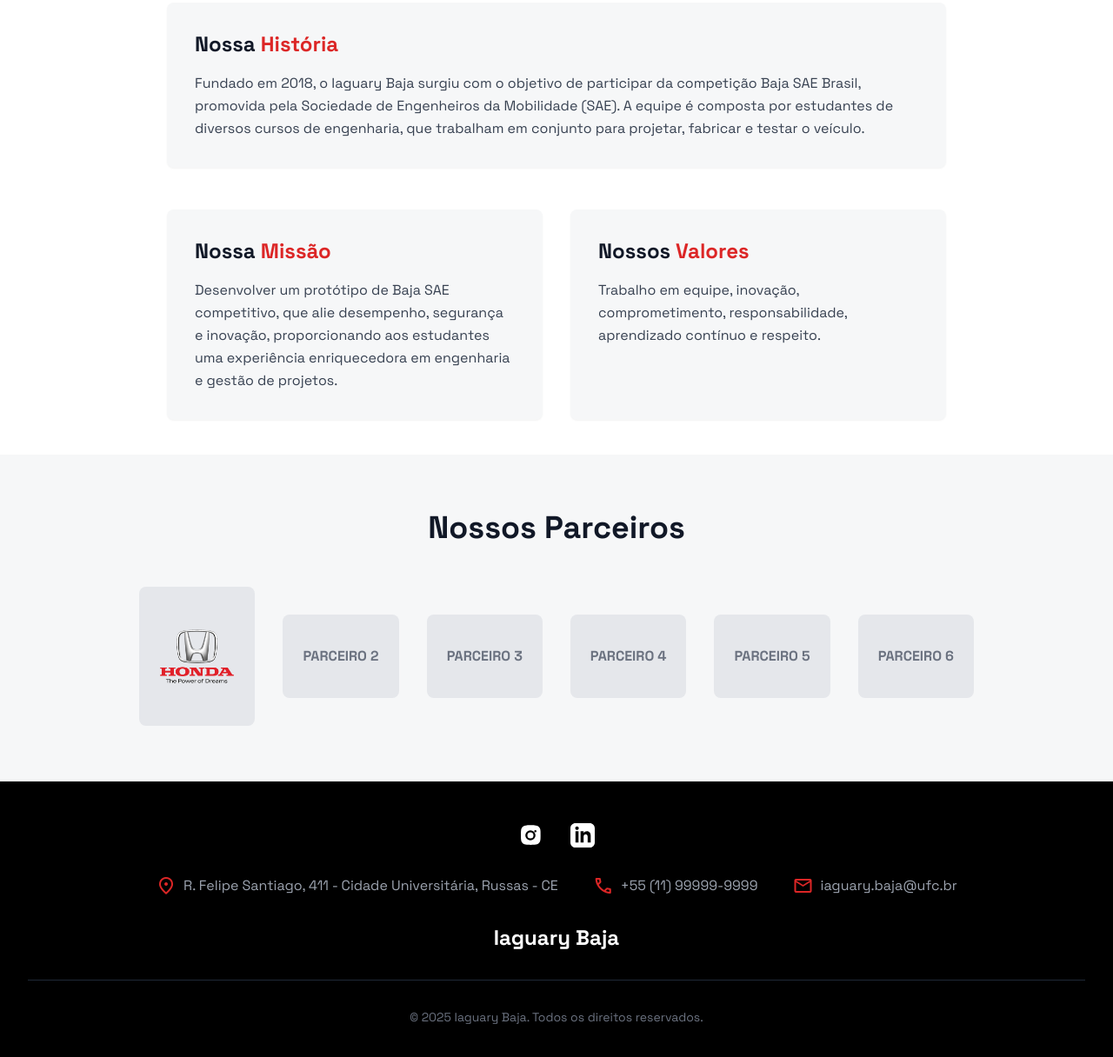
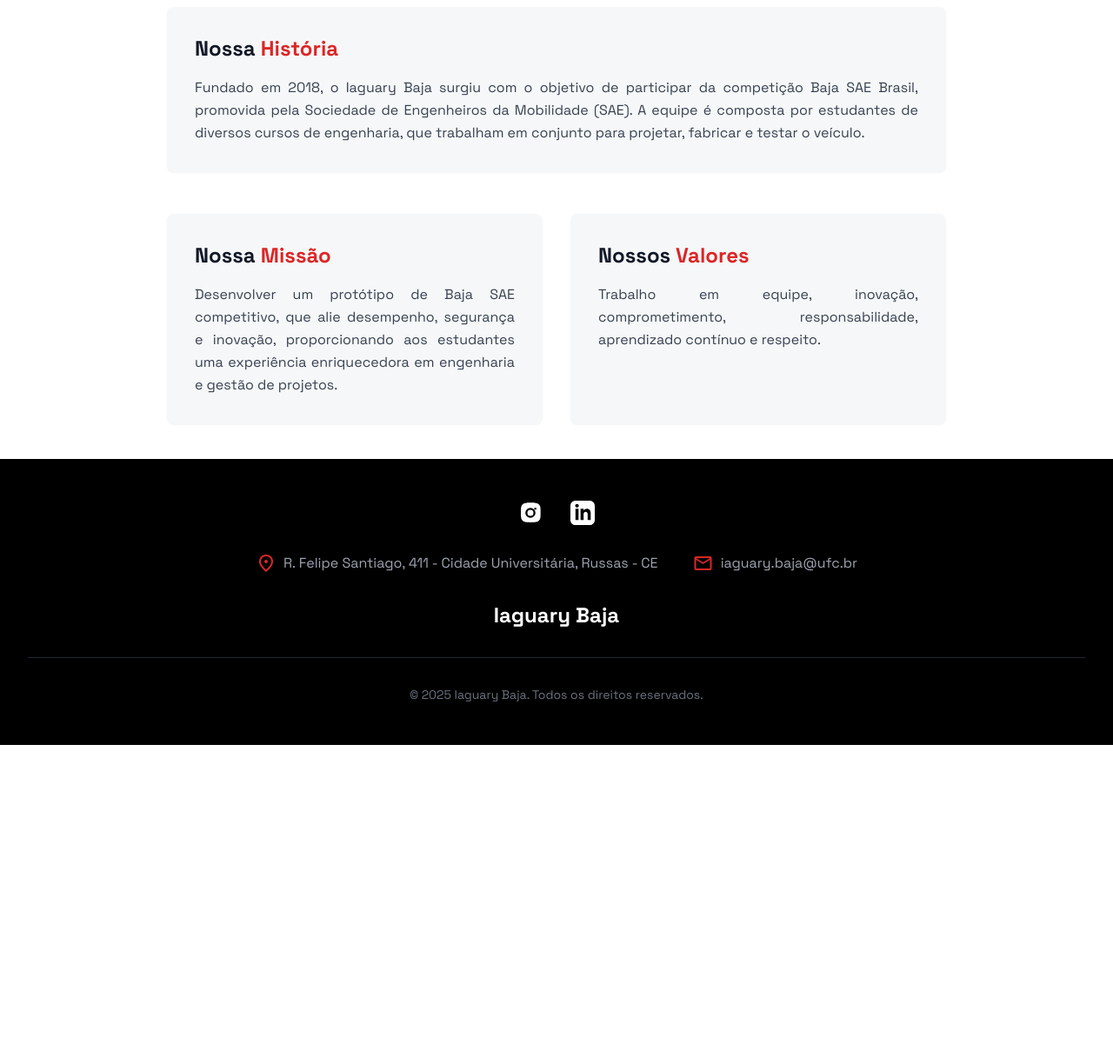
Before and after one commit to kauadesousanovais/IaguaryBaja, a plain HTML site: page index.html in a window 1280 px wide. Shown: the part 1392-2608 px from the top of the page at 87% size. After the commit the page ends 2249 px from the top, so only its background shows below. Drawn offline with nearby package versions, Linux system fonts and the light colour scheme.

Commit message:
update index.html

```diff
--- a/index.html
+++ b/index.html
@@ -50,12 +50,7 @@
     <header class="flex items-center justify-between whitespace-nowrap border-b border-gray-800 bg-black text-white px-4 md:px-10 py-4">
         <div class="flex items-center gap-3">
             <img src="imagens/logo.jpg" alt="Logo Iaguary Baja" class="h-10 w-auto">
-            <h2 class="text-xl font-bold">Iaguary Baja</h2>
-        </div>
-        <div class="flex items-center gap-4">
-            <button class="flex items-center justify-center rounded-full h-10 w-10 bg-gray-800 hover:bg-gray-700">
-                <svg class="text-gray-400" fill="currentColor" height="20" viewBox="0 0 256 256" width="20" xmlns="http://www.w3.org/2000/svg"><path d="M229.66,218.34l-50.07-50.06a88.11,88.11,0,1,0-11.31,11.31l50.06,50.07a8,8,0,0,0,11.32-11.32ZM40,112a72,72,0,1,1,72,72A72.08,72.08,0,0,1,40,112Z"></path></svg>
-            </button>
+            <h2 class="text-xl font-bold"><a href="index.html">Iaguary Baja</a></h2>
         </div>
     </header>
 
@@ -65,7 +60,7 @@
                 <div class="min-h-[50vh] md:min-h-[530px] flex flex-col justify-end p-6 md:p-10 rounded-xl bg-cover bg-center text-white" style='background-image: linear-gradient(rgba(0, 0, 0, 0.4) 0%, rgba(0, 0, 0, 0.8) 100%), url("imagens/IMG_5734.JPG");'>
                     <div class="max-w-2xl space-y-4">
                         <h1 class="text-4xl @[480px]:text-5xl font-bold tracking-tight">Iaguary Baja</h1>
-                        <p class="text-base @[480px]:text-lg text-white/90">A equipe de Baja da Universidade Federal do Ceará em Russas-CE, dedicada a projetar e construir veículos off-road para competições nacionais e internacionais.</p>
+                        <p class="text-base @[480px]:text-lg text-white/90 text-justify leading-relaxed">A equipe de Baja da Universidade Federal do Ceará em Russas-CE, dedicada a projetar e construir veículos off-road para competições nacionais e internacionais.</p>
                         <div class="flex flex-wrap gap-4">
                             <a href="#quem-somos" class="bg-primary hover:bg-red-700 text-white font-bold py-3 px-6 rounded-lg text-sm @[480px]:text-base">Saiba Mais</a>
                         </div>
@@ -79,7 +74,7 @@
                 <div class="mx-auto max-w-4xl">
                     <div class="mb-12 text-center">
                         <h2 class="text-4xl font-bold tracking-tight text-gray-900 dark:text-white sm:text-5xl">Quem Somos</h2>
-                        <p class="mt-4 text-lg text-gray-600 dark:text-gray-400">O Iaguary Baja é um projeto de extensão universitária da Universidade Federal do Ceará - Campus Russas que visa o desenvolvimento de um protótipo de veículo off-road, conhecido como Baja SAE. O projeto proporciona aos estudantes a oportunidade de aplicar conhecimentos teóricos em um contexto prático, desenvolvendo habilidades técnicas e de gestão de projetos.</p>
+                        <p class="mt-4 text-lg text-gray-600 dark:text-gray-400 text-justify leading-relaxed">O Iaguary Baja é um projeto de extensão universitária da Universidade Federal do Ceará - Campus Russas que visa o desenvolvimento de um protótipo de veículo off-road, conhecido como Baja SAE. O projeto proporciona aos estudantes a oportunidade de aplicar conhecimentos teóricos em um contexto prático, desenvolvendo habilidades técnicas e de gestão de projetos.</p>
                     </div>
 
                     <div class="mb-16">
@@ -92,16 +87,16 @@
                     <div class="space-y-12">
                         <div class="rounded-lg bg-card-light p-8 shadow-sm dark:bg-card-dark">
                             <h3 class="text-2xl font-bold text-gray-900 dark:text-white">Nossa <span class="text-primary">História</span></h3>
-                            <p class="mt-4 text-base leading-relaxed text-gray-700 dark:text-gray-300">Fundado em 2018, o Iaguary Baja surgiu com o objetivo de participar da competição Baja SAE Brasil, promovida pela Sociedade de Engenheiros da Mobilidade (SAE). A equipe é composta por estudantes de diversos cursos de engenharia, que trabalham em conjunto para projetar, fabricar e testar o veículo.</p>
+                            <p class="mt-4 text-base leading-relaxed text-gray-700 dark:text-gray-300 text-justify">Fundado em 2018, o Iaguary Baja surgiu com o objetivo de participar da competição Baja SAE Brasil, promovida pela Sociedade de Engenheiros da Mobilidade (SAE). A equipe é composta por estudantes de diversos cursos de engenharia, que trabalham em conjunto para projetar, fabricar e testar o veículo.</p>
                         </div>
                         <div class="grid grid-cols-1 gap-8 md:grid-cols-2">
                             <div class="rounded-lg bg-card-light p-8 shadow-sm dark:bg-card-dark">
                                 <h3 class="text-2xl font-bold text-gray-900 dark:text-white">Nossa <span class="text-primary">Missão</span></h3>
-                                <p class="mt-4 text-base leading-relaxed text-gray-700 dark:text-gray-300">Desenvolver um protótipo de Baja SAE competitivo, que alie desempenho, segurança e inovação, proporcionando aos estudantes uma experiência enriquecedora em engenharia e gestão de projetos.</p>
+                                <p class="mt-4 text-base leading-relaxed text-gray-700 dark:text-gray-300 text-justify">Desenvolver um protótipo de Baja SAE competitivo, que alie desempenho, segurança e inovação, proporcionando aos estudantes uma experiência enriquecedora em engenharia e gestão de projetos.</p>
                             </div>
                             <div class="rounded-lg bg-card-light p-8 shadow-sm dark:bg-card-dark">
                                 <h3 class="text-2xl font-bold text-gray-900 dark:text-white">Nossos <span class="text-primary">Valores</span></h3>
-                                <p class="mt-4 text-base leading-relaxed text-gray-700 dark:text-gray-300">Trabalho em equipe, inovação, comprometimento, responsabilidade, aprendizado contínuo e respeito.</p>
+                                <p class="mt-4 text-base leading-relaxed text-gray-700 dark:text-gray-300 text-justify">Trabalho em equipe, inovação, comprometimento, responsabilidade, aprendizado contínuo e respeito.</p>
                             </div>
                         </div>
                     </div>
@@ -109,31 +104,6 @@
             </div>
         </section>
 
-        <section class="px-4 md:px-10 lg:px-20 xl:px-40 py-16 text-center bg-card-light dark:bg-card-dark">
-            <h2 class="text-4xl font-bold text-text-light dark:text-text-dark mb-12">Nossos Parceiros</h2>
-            <div class="container mx-auto grid grid-cols-2 md:grid-cols-3 lg:grid-cols-6 gap-8 items-center">
-                <div class="flex justify-center items-center h-40 bg-gray-200 dark:bg-gray-700 rounded-lg p-4">
-                    <span class="text-gray-500 font-semibold">
-                        <img src="imagens/honda-3d-vector-logo.png" alt="Honda">
-                    </span>
-                </div>
-                <div class="flex justify-center items-center h-24 bg-gray-200 dark:bg-gray-700 rounded-lg p-4">
-                    <span class="text-gray-500 font-semibold">PARCEIRO 2</span>
-                </div>
-                <div class="flex justify-center items-center h-24 bg-gray-200 dark:bg-gray-700 rounded-lg p-4">
-                    <span class="text-gray-500 font-semibold">PARCEIRO 3</span>
-                </div>
-                <div class="flex justify-center items-center h-24 bg-gray-200 dark:bg-gray-700 rounded-lg p-4">
-                    <span class="text-gray-500 font-semibold">PARCEIRO 4</span>
-                </div>
-                <div class="flex justify-center items-center h-24 bg-gray-200 dark:bg-gray-700 rounded-lg p-4">
-                    <span class="text-gray-500 font-semibold">PARCEIRO 5</span>
-                </div>
-                <div class="flex justify-center items-center h-24 bg-gray-200 dark:bg-gray-700 rounded-lg p-4">
-                    <span class="text-gray-500 font-semibold">PARCEIRO 6</span>
-                </div>
-            </div>
-        </section>
     </main>
 
     <footer class="bg-black text-white">
@@ -158,10 +128,6 @@
                     <p>R. Felipe Santiago, 411 - Cidade Universitária, Russas - CE</p>
                 </div>
                 <div class="flex items-center gap-2">
-                    <span class="material-symbols-outlined text-primary">call</span>
-                    <p>+55 (11) 99999-9999</p>
-                </div>
-                <div class="flex items-center gap-2">
                     <span class="material-symbols-outlined text-primary">mail</span>
                     <p>iaguary.baja@ufc.br</p>
                 </div>
```
